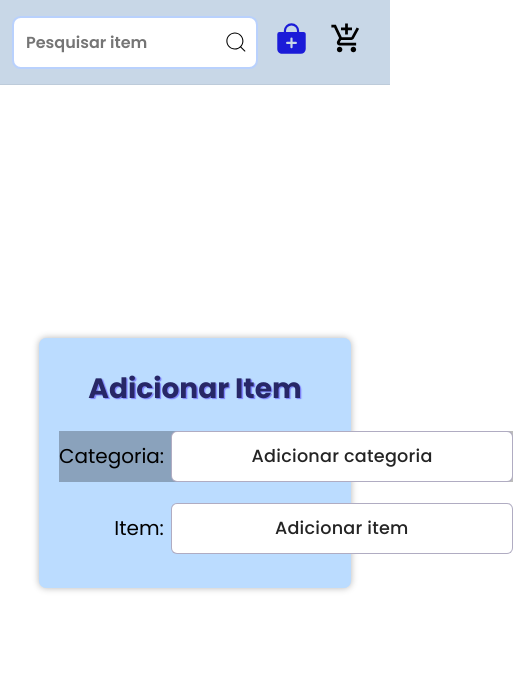
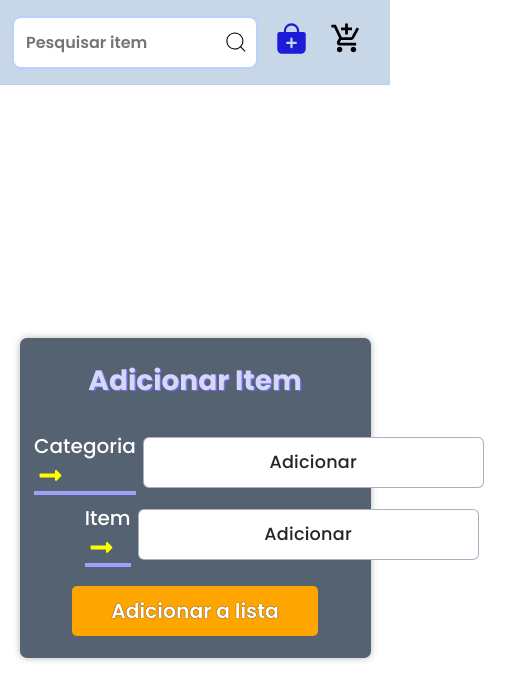
Before and after one commit to SantV7/list_supermarket, a React (Vite) app: page / in a window 390 px wide. Both pictures are taken after a click on the icon 291 px from the left and 38 px from the top of the page. Shown: the top 700 px of the page, 513 px wide, since content can reach past the window. Built offline with nearby package versions, Linux system fonts and the light colour scheme.

Commit message:
Finished style on mobile version

```diff
--- a/src/components/feature/ShowAddList.jsx
+++ b/src/components/feature/ShowAddList.jsx
@@ -1,5 +1,5 @@
 import '../../styles/showaddlist.css/showaddlist.css'
-
+import { FaLongArrowAltRight } from "react-icons/fa";
 
 const ShowAddList = () => {
 
@@ -11,14 +11,16 @@ const ShowAddList = () => {
         <h2>Adicionar Item</h2>
 
         <div id='category_area_input' className="input-add-list">
-            <label htmlFor="category_input">Categoria:</label>
-            <input type="text" id='category_input' placeholder="Adicionar categoria" />
+            <label htmlFor="category_input">Categoria<FaLongArrowAltRight size={25}  className='arrow-to-input'/></label>
+            <input type="text" id='category_input' placeholder="Adicionar" />
         </div>
 
         <div id='input_area_input' className="input-add-list">
-          <label htmlFor="item_input">Item:</label>
-          <input type="text" id='item_input' placeholder='Adicionar item' />
+          <label htmlFor="item_input">Item <FaLongArrowAltRight  size={25} className='arrow-to-input'/></label>
+          <input type="text" id='item_input' placeholder='Adicionar' />
         </div>
+
+        <button id='add_adn_save_on_list'>Adicionar a lista</button>
 
       </div>
     </>
--- a/src/styles/showaddlist.css/showaddlist.css
+++ b/src/styles/showaddlist.css/showaddlist.css
@@ -5,20 +5,20 @@
     flex-flow: column nowrap;
     position: absolute;
     top: 40%;
-    left: 10%;
-    width: 80%;
+    left: 5%;
+    width: 90%;
     gap: 20px;
     border-radius: 10px;
     box-shadow: 0px 0px 10px rgba(0, 0, 0, 0.375);
-    height: 250px;
+    height: 320px;
     padding: 5px 20px;
-    background-color: rgb(187, 220, 255);
+    background-color: rgb(84, 98, 113);
 }
 
 .addItemList > h2 {
-    margin-top: 15px;
+    margin-top: 7px;
     font-size: 1.75em;
-    color: rgb(39, 39, 102);
+    color: rgb(215, 215, 252);
     text-shadow: 1.37px 1.37px 1px rgba(117, 117, 251, 0.912);
 }
 
@@ -31,19 +31,28 @@
 }
 
 .addItemList > .input-add-list > label {
+    font-weight: 500;
+    border-bottom: 4px solid rgb(160, 160, 252);
+    color: white;
     font-size: 20px;
 }
 
+.addItemList > .input-add-list > label .arrow-to-input {
+    color: yellow;
+    margin-left: 4px;
+    margin-bottom: -5.5px;
+}
+
+
 .addItemList  > #category_area_input {
     position: absolute;
-    left: 20px;
+    left: 14.6px;
     top: 93px;
-    background-color: rgba(0, 0, 0, 0.262);
 }
 
 .addItemList  > #input_area_input {
     position: absolute;
-    left: 75.3px;
+    left: 65.3px;
     top: 165px;
 }
 
@@ -54,6 +63,7 @@
     transition:  ease 0.36s;
     outline: none;
     font-size: 1em;
+    font-weight: 500;
     border: 1px solid rgba(38, 27, 88, 0.362);
     letter-spacing: 0.25px;
 }
@@ -68,3 +78,18 @@
 .addItemList > .input-add-list > input:focus {
     border: 1px solid rgb(129, 129, 254);
 }
+
+.addItemList > #add_adn_save_on_list {
+    background-color: orange;
+    position: absolute;
+    top: 248px;
+    padding: 10px;
+    width: 70%;
+    border-radius: 5px;
+    border: none;
+    color: white;
+    cursor: pointer;
+    font-size: 1.27em;
+    font-weight: 550;
+    text-shadow: 0px 0px 1px black;
+}
```
